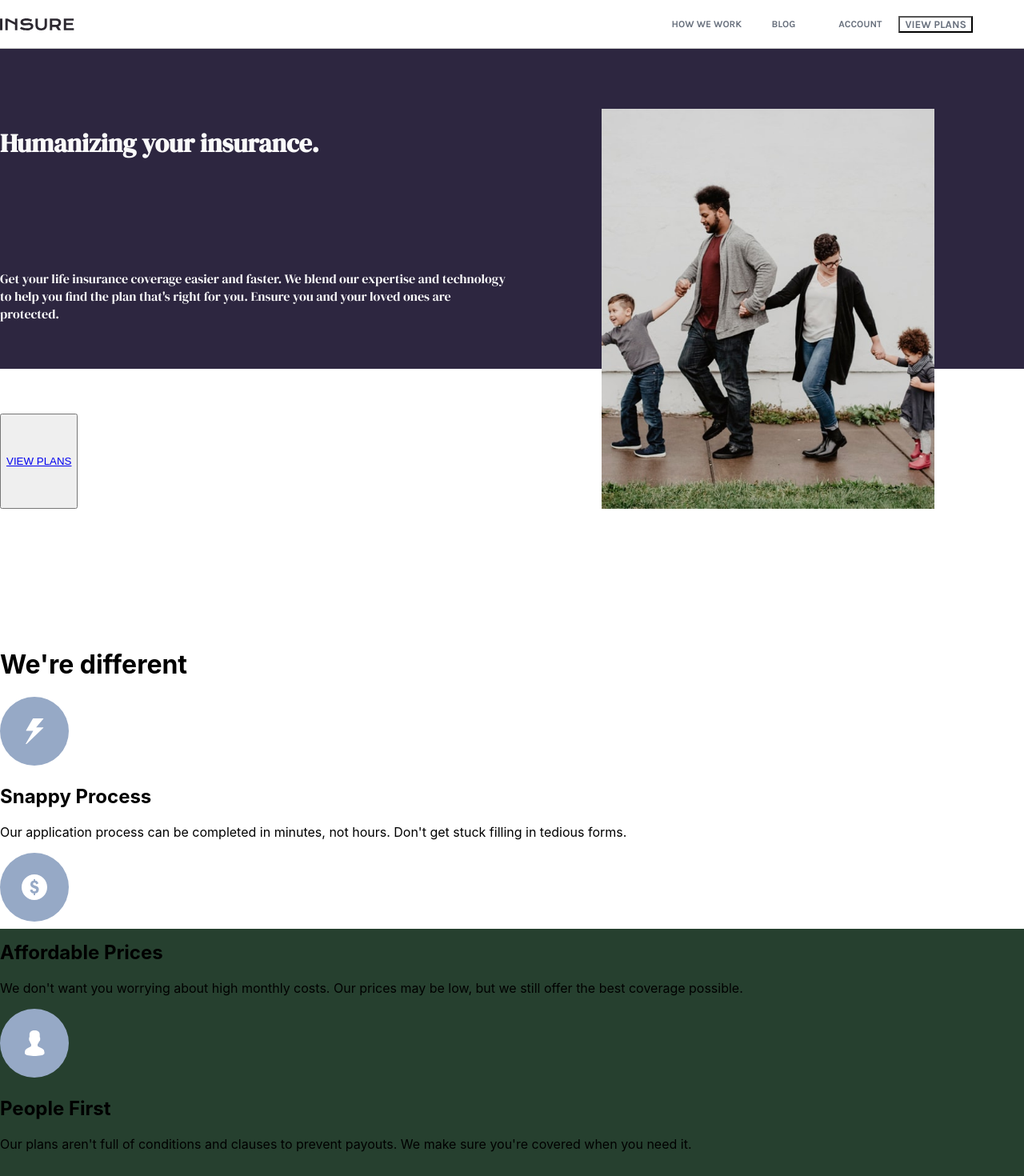
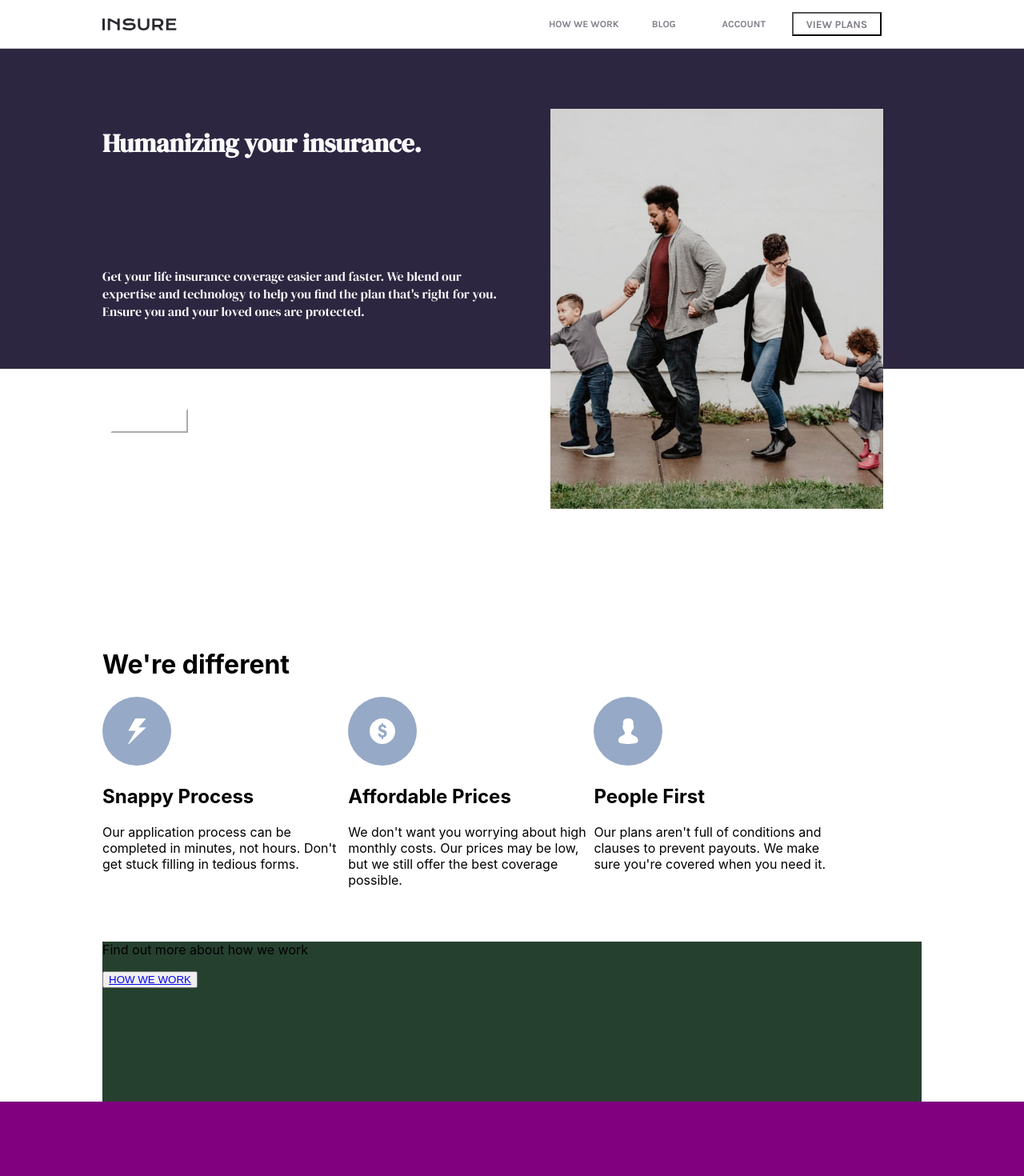
Before and after one commit to kabocha23/Insure-Landing-Page, a React (Create React App) app: page / in a window 1280 px wide. Shown: the top 1470 px of the page at 80% size. Built offline with nearby package versions, Linux system fonts and the light colour scheme.

Commit message:
Added part of contetn to Body

```diff
--- a/src/components/Body/Body.css
+++ b/src/components/Body/Body.css
@@ -10,6 +10,7 @@
 /* intro section overlayed on top of split color bg */
 .body-intro-sub {
     display: flex;
+    width: 80%;
     max-width: 1280px;
     margin-top: 75px;
     margin-left: auto;
@@ -31,9 +32,31 @@
     margin-left: auto;
     margin-right: auto;
 }
+.body-intro-text button {
+    height: 30px;
+    margin-left: 10px;
+    margin-right: 10px;
+    background-color: transparent;
+    border-color: white;
+    cursor: pointer;
+}
+.body-intro-text button a {
+    text-decoration: none;
+    font-size: 10px;
+    color: white;
+    margin-left: 10px;
+    margin-right: 10px;
+}
+.body-intro-text button:hover {
+    background-color: hsl(270, 9%, 17%);
+}
+.body-intro-text button a:hover {
+    color: white;
+}
 
 /* 'We're different' section */
 .body-different {
+    width: 80%;
     max-width: 1280px;
     margin-left: auto;
     margin-right: auto;
@@ -47,17 +70,22 @@
     display: flex;
     flex-flow: row wrap;
 }
+.body-different-pros {
+    width: 30%;
+}
 
 
 .body-find-out {
-    height: 350px;
+    height: 200px;
+    width: 80%;
+    max-width: 1280px;
+    margin-left: auto;
+    margin-right: auto;
     background-color: hsl(141, 25%, 20%);
 }
 
 
 
 .body-find-out {
-    max-width: 1280px;
-    margin-left: auto;
-    margin-right: auto;
+
 }
--- a/src/components/Body/Body.js
+++ b/src/components/Body/Body.js
@@ -41,12 +41,14 @@ const Body = () => {
                         <p>Our plans aren't full of conditions and clauses to prevent payouts. We make sure you're covered when you need it.</p>
                     </div>
                 </div>
-                <div>
-
-                </div>
             </div>
             <div className='body-find-out'>
-
+                <div className='body-find-out-text'>
+                    <p>Find out more about how we work</p>
+                </div>
+                <div className='body-find-out-btn'>
+                    <button><a href='#'>HOW WE WORK</a></button>
+                </div>
             </div>
         </div>
     )
--- a/src/components/Navbar/Navbar.css
+++ b/src/components/Navbar/Navbar.css
@@ -1,14 +1,19 @@
 .navbar-container {
     display: flex;
     height: 60px;
+    width: 100%;
     margin-top: 0px;
-    margin-left: auto;
-    margin-right: auto;
     border-bottom: 1px solid hsl(0, 0%, 80%);
-    max-width: 1280px;
     font-size: 75%;
 }
 
+.navbar-sub {
+    display: flex;
+    width: 80%;
+    max-width: 1280px;
+    margin-left: auto;
+    margin-right: auto;
+}
 
 /* insure logo */
 .navbar-brand {
@@ -38,9 +43,10 @@
 /* navbar menu not collapsed */
 .nav-menu-fs {
     height: 100%;
+    width: 50%;
     position: relative;
     margin-left: auto;
-    margin-right: 5%;
+    margin-right: 0;
 }
 .nav-menu-fs-sub {
     display: flex;
@@ -49,10 +55,10 @@
     align-items: center;
 }
 .nav-menu-fs-sub a {
-    width: 8em;
+    width: 100px;
     text-align: center;
     text-decoration: none;
-    color: hsl(219, 9%, 45%);
+    color: hsl(273, 4%, 51%);
     font-family: 'Karla', sans-serif;
     font-weight: bold;
 }
@@ -61,8 +67,22 @@
     transition: color 0.2s ease-in-out;
 }
 .nav-menu-fs-sub button {
-    background-color: white;
+    height: 50%;
+    margin-left: 10px;
+    margin-right: 10px;
+    background-color: transparent;
 }
+.nav-menu-fs-sub button a {
+    margin-left: 10px;
+    margin-right: 10px;
+}
+.nav-menu-fs-sub button:hover {
+    background-color: hsl(270, 9%, 17%);
+}
+.nav-menu-fs-sub button a:hover {
+    color: white;
+}
+
 
 
 @media (max-width: 900px) {
--- a/src/components/Navbar/Navbar.js
+++ b/src/components/Navbar/Navbar.js
@@ -21,6 +21,7 @@ const Navbar = () => {
                     <li><button><a href='#'>VIEW PLANS</a></button></li>
                 </ul>
             </div>
+            <div className='navbar-sub'>
                 <div className='navbar-brand'>
                     <img src={brandLogo} alt='brand-logo'></img>
                 </div>
@@ -41,6 +42,7 @@ const Navbar = () => {
                     </button>
                 </div>
             </div>
+        </div>
     )
 
 };
```
Lines whose indentation alone changed are shown as unchanged.
